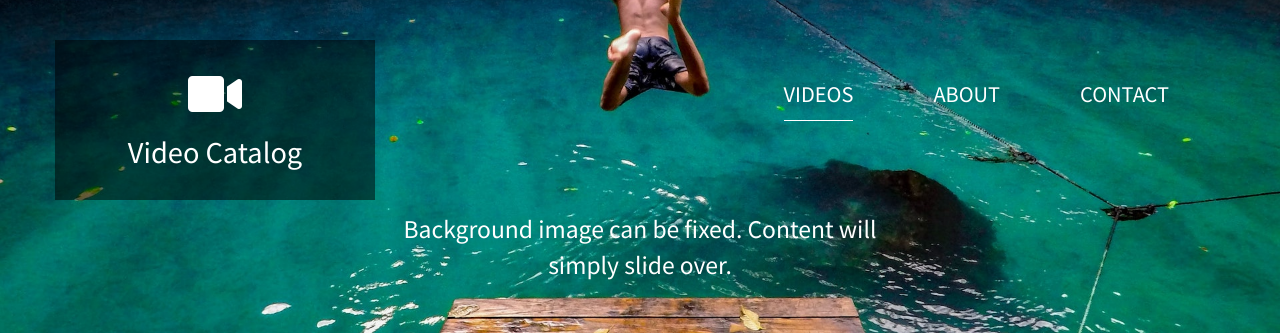
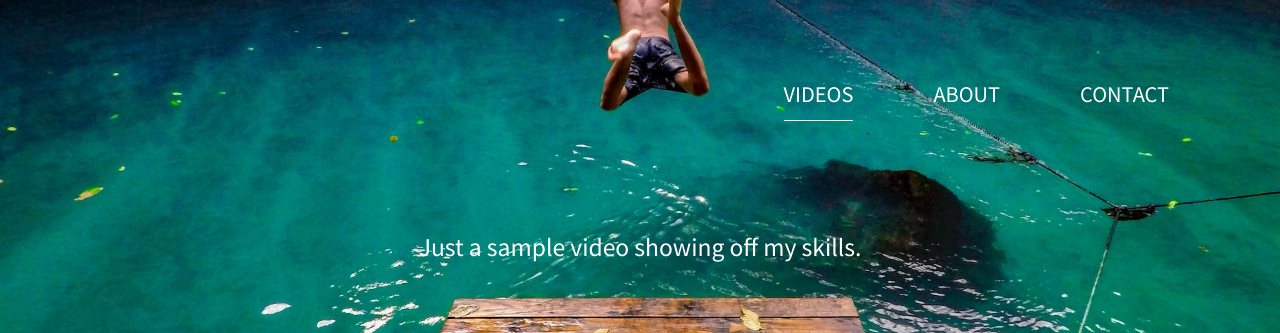
Before and after one commit to AnirbanBiswasGamer/Spiderspc.ml, a plain HTML site: page video-page.html in a window 1280 px wide. Shown: the top 333 px of the page. Drawn offline with Linux system fonts and the light colour scheme.

Commit message:
Video page Added

```diff
--- a/video-page.html
+++ b/video-page.html
@@ -12,10 +12,6 @@
 </head>
 <!--
 
-TemplateMo 552 Video Catalog
-
-https://templatemo.com/tm-552-video-catalog
-
 -->
 <body>
 	<div class="tm-page-wrap mx-auto">
@@ -24,10 +20,6 @@ https://templatemo.com/tm-552-video-catalog
 				<div class="container-fluid position-relative">
 					<div class="row">
                         <div class="col-7 col-md-4">
-                            <a href="index.html" class="tm-bg-black text-center tm-logo-container">
-                                <i class="fas fa-video tm-site-logo mb-3"></i>
-                                <h1 class="tm-site-name">Video Catalog</h1>
-                            </a>
                         </div>
                         <div class="col-5 col-md-8 ml-auto mr-0">
                             <div class="tm-site-nav">
@@ -61,7 +53,7 @@ https://templatemo.com/tm-552-video-catalog
 			</div>
 			<div class="tm-welcome-container tm-fixed-header tm-fixed-header-1">
 				<div class="text-center">
-					<p class="pt-5 px-3 tm-welcome-text tm-welcome-text-2 mb-1 text-white mx-auto">Background image can be fixed. Content will simply slide over.</p>
+					<p class="pt-5 px-3 tm-welcome-text tm-welcome-text-2 mb-1 text-white mx-auto">Just a sample video showing off my skills.</p>
 				</div>
             </div>
 
@@ -77,7 +69,7 @@ https://templatemo.com/tm-552-video-catalog
 						<div class="col-12">
 							<!-- Video player 1422x800 -->
 							<video width="1422" height="800" controls autoplay>
-							  <source src="video/wheat-field.mp4" type="video/mp4">
+							  <source src="./video/Fiverr - anirbanpcpart - Edit Gig01.mp4" type="video/mp4">
 							Your browser does not support the video tag.
 							</video>
 						</div>
```
Also changed, not shown: index.html (+1 -3 lines).
